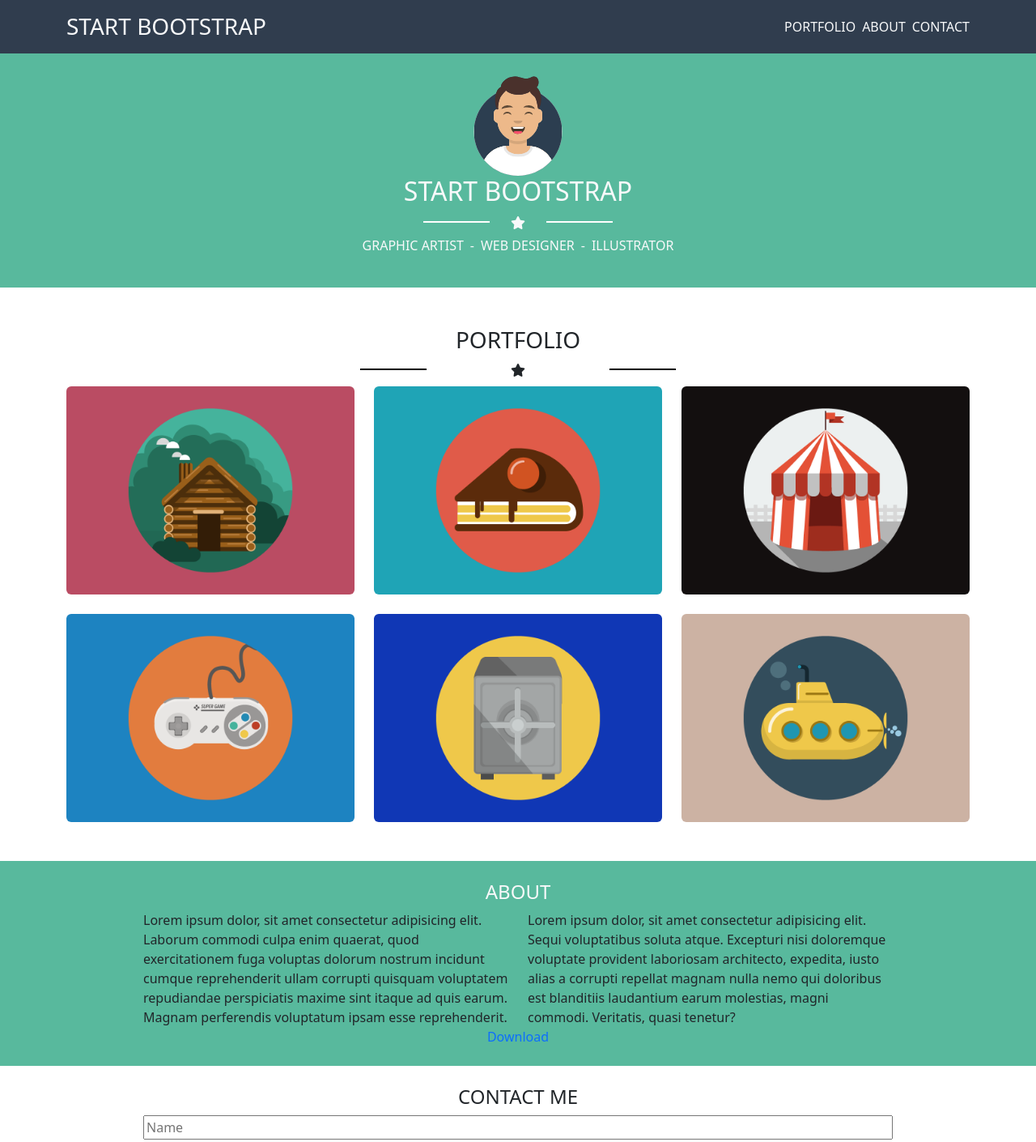
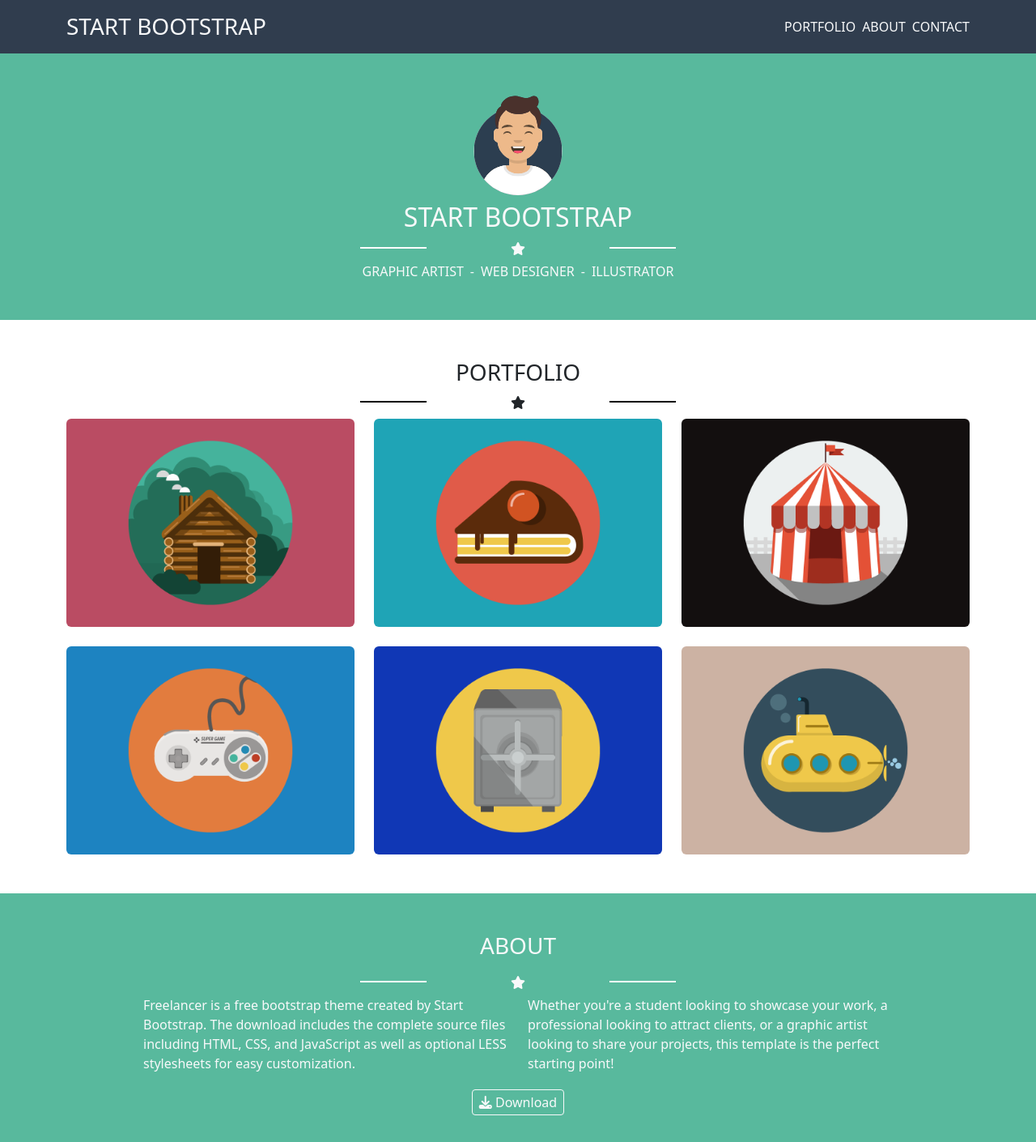
Before and after one commit to NicolaSforza93/html-css-bootstrap-freelancer, a plain HTML site: page index.html in a window 1280 px wide. Shown: the top 1410 px of the page at 81% size. Drawn offline with nearby package versions, Linux system fonts and the light colour scheme.

Commit message:
added section about

```diff
--- a/css/style.css
+++ b/css/style.css
@@ -34,7 +34,7 @@ footer {
 	background-color: white;
     position: absolute;
 	top: 10px;
-	left: 75px;
+	left: 363px;
 }
 
 .star::after {
@@ -45,7 +45,7 @@ footer {
 	background-color: white;
     position: absolute;
 	top: 10px;
-	right: 75px;
+	right: 363px;
 }
 
 .star_dark {
--- a/index.html
+++ b/index.html
@@ -31,17 +31,17 @@
     </header>
 
     <main>
-        <section class="hero py-4">
+        <section class="hero py-5">
             <div class="container">
                 <div class="row justify-content-center">
-                    <div class="col-auto text-center">
-                        <img class="hero-image" src="./img/avatar.svg" alt="">
+                    <div class="col text-center">
+                        <img class="hero-image mb-2" src="./img/avatar.svg" alt="">
                         <h2 class="text-light text-uppercase">Start Bootstrap</h2>
                         <div class="star mb-1">
                             <i class="fa-solid fa-star text-light"></i>
                         </div>
                         <div>
-                            <ul class="d-flex gap-2 list-unstyled text-light">
+                            <ul class="d-flex justify-content-center gap-2 list-unstyled text-light mb-0">
                                 <li>
                                     <a class="text-decoration-none text-light text-uppercase" href="#">Graphic artist</a>
                                 </li>
@@ -98,22 +98,25 @@
             </div>
         </section>
 
-        <section class="about py-4">
+        <section class="about py-5">
             <div class="container">
                 <div class="row">
                     <div class="col text-center">
-                        <h4 class="text-light text-uppercase">About</h4>
+                        <h3 class="text-light text-uppercase mb-3">About</h3>
+                        <div class="star mb-1">
+                            <i class="fa-solid fa-star text-light"></i>
+                        </div>
                     </div>
                 </div>
 
-                <div class="row justify-content-center row-cols-md-2">
-                    <div class="col-10 col-md-5">Lorem ipsum dolor, sit amet consectetur adipisicing elit. Laborum commodi culpa enim quaerat, quod exercitationem fuga voluptas dolorum nostrum incidunt cumque reprehenderit ullam corrupti quisquam voluptatem repudiandae perspiciatis maxime sint itaque ad quis earum. Magnam perferendis voluptatum ipsam esse reprehenderit.</div>
-                    <div class="col-10 col-md-5">Lorem ipsum dolor, sit amet consectetur adipisicing elit. Sequi voluptatibus soluta atque. Excepturi nisi doloremque voluptate provident laboriosam architecto, expedita, iusto alias a corrupti repellat magnam nulla nemo qui doloribus est blanditiis laudantium earum molestias, magni commodi. Veritatis, quasi tenetur?</div>
+                <div class="row justify-content-center row-gap-3 mb-4">
+                    <div class="col-10 col-md-5 text-light">Freelancer is a free bootstrap theme created by Start Bootstrap. The download includes the complete source files including HTML, CSS, and JavaScript as well as optional LESS stylesheets for easy customization.</div>
+                    <div class="col-10 col-md-5 text-light">Whether you're a student looking to showcase your work, a professional looking to attract clients, or a graphic artist looking to share your projects, this template is the perfect starting point!</div>
                 </div>
 
                 <div class="row">
                     <div class="col text-center">
-                        <a class="text-decoration-none" href="#">Download</a>
+                        <a class="text-decoration-none text-light border border-light rounded-1 px-2 py-1" href="#"> <i class="fa-solid fa-download text-light"></i> Download</a>
                     </div>
                 </div>
             </div>
```
